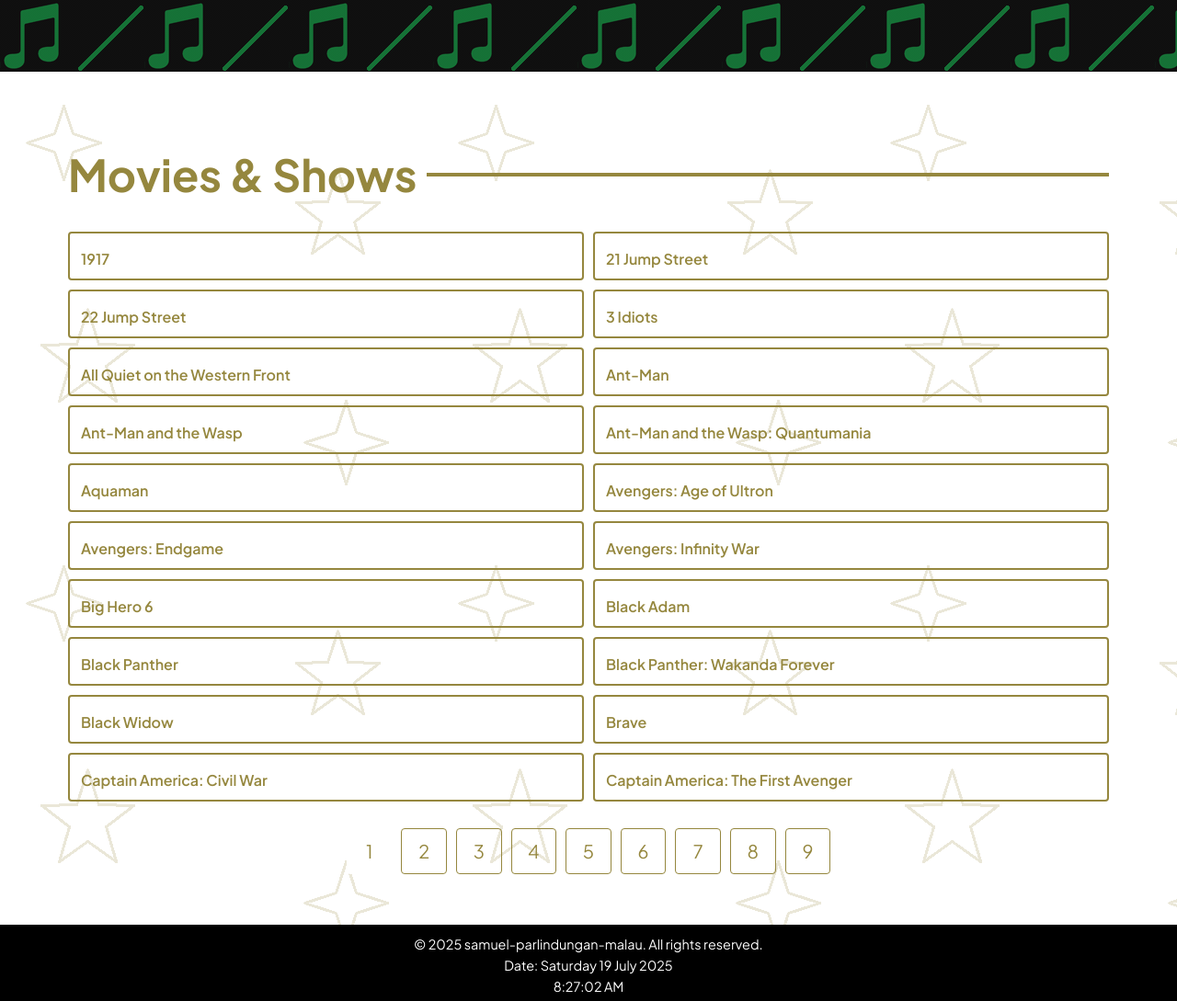
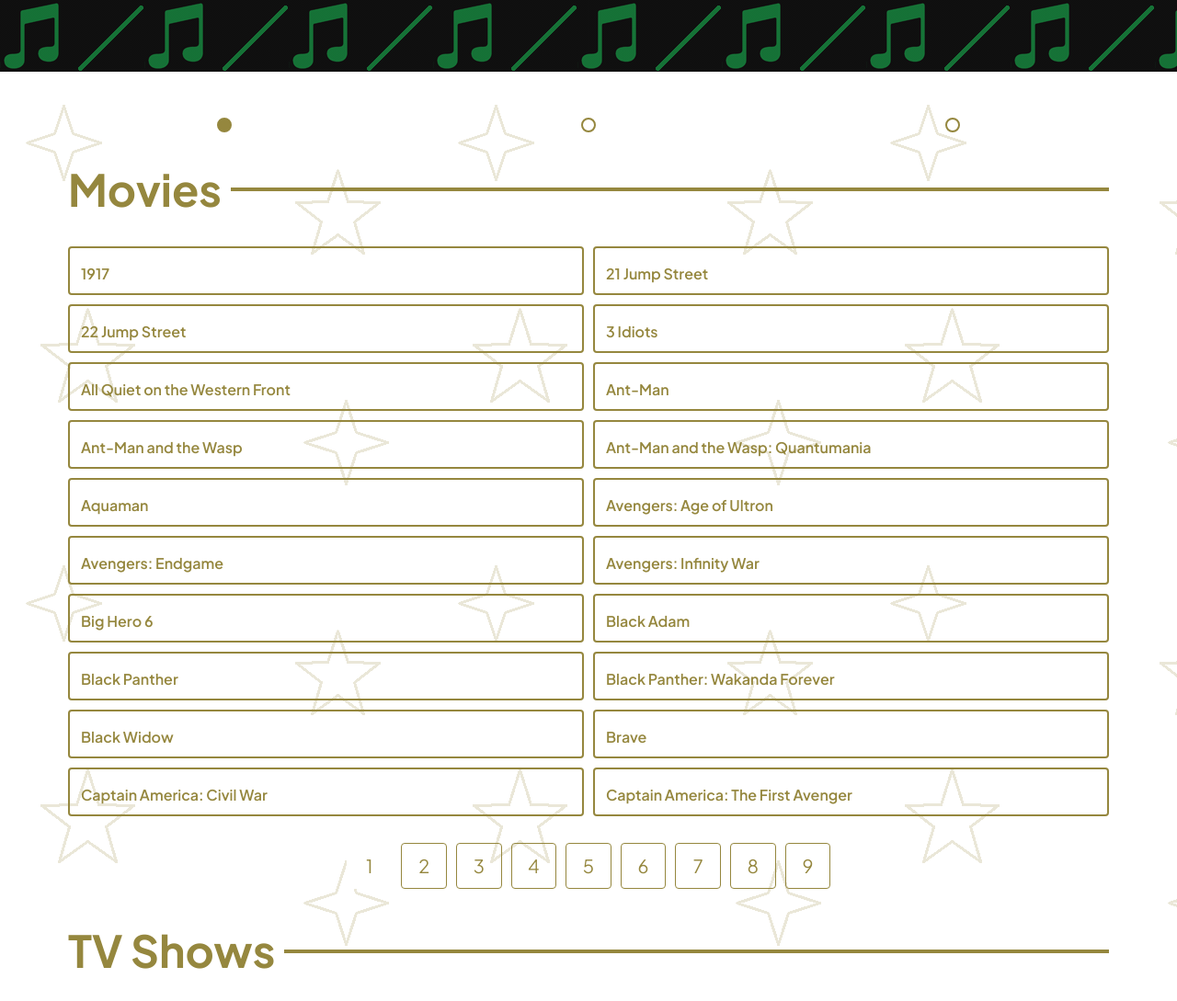
Before and after one commit to sampm092/sampm092.github.io, a plain HTML site: page projects/game.html in a window 1280 px wide. Shown: the part 3340-4429 px from the top of the page at 92% size. Drawn offline with Linux system fonts and the light colour scheme.

Commit message:
base button for slidiing

```diff
--- a/projects/game.html
+++ b/projects/game.html
@@ -179,9 +179,23 @@
             allow="autoplay; clipboard-write; encrypted-media; fullscreen; picture-in-picture" loading="lazy"></iframe>
     </section>
     <section id="movie" class="content-section">
-        <h2 class="lineA">Movies & Shows</h2>
-        <div id="movieitems" class="items content-items"></div>
-        <div id="moviepagination" class="content-pagination"></div>
+        <div class="c-header_theme-switcher">
+            <div class="c-header_theme-swatch c-header_theme-active"></div>
+            <div class="c-header_theme-swatch"></div>
+            <div class="c-header_theme-swatch"></div>
+        </div>
+        </div>
+        <div id="movieSect">
+            <h2 class="lineA">Movies</h2>
+            <div id="movieitems" class="items content-items"></div>
+            <div id="moviepagination" class="content-pagination"></div>
+        </div>
+        <div id="tvSect">
+            <h2 class="lineA">TV Shows</h2>
+        </div>
+        <div id="anime">
+            <h2 class="lineA">Asian Animation</h2>
+        </div>
     </section>
     <footer class="footer bg130">
         <div class="container m-zeroA">
--- a/projects/style.css
+++ b/projects/style.css
@@ -328,6 +328,30 @@
       color: #ffffff;
 }
 
+.c-header_theme-switcher {
+    align-items: center;
+    gap: .5rem;
+    display: flex
+;
+}
+
+.c-header_theme-swatch {
+    background-color: #fff;
+    cursor: pointer;
+    border: 2px solid #95873e;
+    border-radius: 50%;
+    width: .75rem;
+    height: .75rem;
+    transition: width .4s cubic-bezier(.23,1,.32,1), height .4s cubic-bezier(.23,1,.32,1), border-color .4s cubic-bezier(.23,1,.32,1);
+    position: relative;
+}
+
+.c-header_theme-active{
+    background-color: #95873e;
+    cursor: pointer;
+    border: 2px solid #95873e;
+}
+
 /* === Songs === */
 #song {
   background: linear-gradient(rgba(13, 13, 13, 0.5), rgba(13, 13, 13, 0.5)), url('../image/spobg.png');
@@ -337,6 +361,8 @@
 #song .lineB::before {
   background: #ffffff;
 }
+
+
 
 @media only screen and (max-width: 1010px){
     .TopSocial{
```
